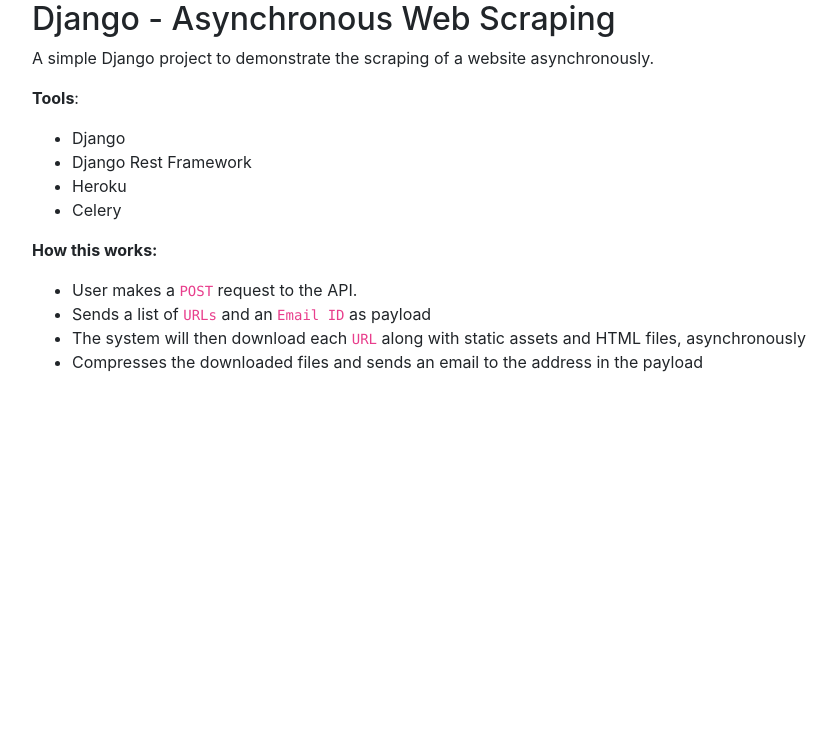
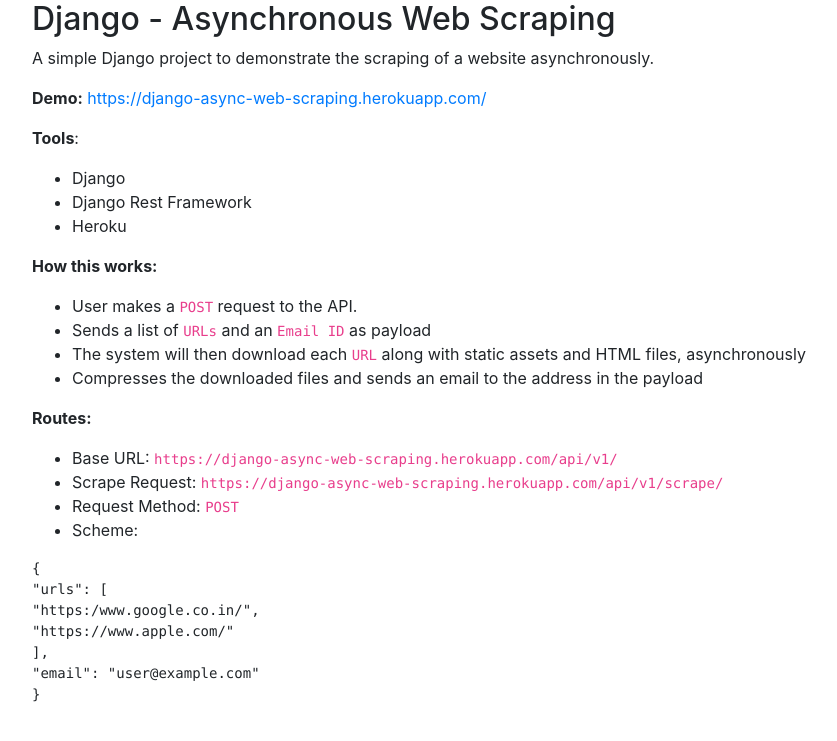
Before and after one commit to PraneethKarnena/django-scraping-api, a Django app: page / in a window 1280 px wide. Shown: the top 741 px of the page, without its empty margins (53-890 px from the left). Run offline with Django 3.2, Linux system fonts and the light colour scheme; some libraries are stand-ins or nearby versions.

Commit message:
update info

```diff
--- a/api/templates/api/home.html
+++ b/api/templates/api/home.html
@@ -14,7 +14,11 @@
     <div class="container">
         <h2 id="djangoasynchronouswebscraping">Django - Asynchronous Web Scraping</h2>
 
-        <p>A simple Django project to demonstrate the scraping of a website asynchronously. </p>
+        <p>A simple Django project to demonstrate the scraping of a website asynchronously.</p>
+
+        <p><strong>Demo:</strong> <a
+                href="https://django-async-web-scraping.herokuapp.com/">https://django-async-web-scraping.herokuapp.com/</a>
+        </p>
 
         <p><strong>Tools</strong>:</p>
 
@@ -24,23 +28,41 @@
             <li>Django Rest Framework</li>
 
             <li>Heroku</li>
-
-            <li>Celery</li>
         </ul>
 
         <p><strong>How this works:</strong></p>
 
         <ul>
-            <li>User makes a <code>POST</code> request to the API. </li>
+            <li>User makes a <code>POST</code> request to the API.</li>
 
             <li>Sends a list of <code>URLs</code> and an <code>Email ID</code> as payload</li>
 
             <li>The system will then download each <code>URL</code> along with static assets and HTML files,
-                asynchronously
-            </li>
+                asynchronously</li>
 
             <li>Compresses the downloaded files and sends an email to the address in the payload</li>
         </ul>
+
+        <p><strong>Routes:</strong></p>
+
+        <ul>
+            <li>Base URL: <code>https://django-async-web-scraping.herokuapp.com/api/v1/</code></li>
+
+            <li>Scrape Request: <code>https://django-async-web-scraping.herokuapp.com/api/v1/scrape/</code></li>
+
+            <li>Request Method: <code>POST</code></li>
+
+            <li>Scheme:</li>
+        </ul>
+
+        <pre><code class="json language-json">{
+"urls": [
+"https:/www.google.co.in/",
+"https://www.apple.com/"
+],
+"email": "user@example.com"
+}
+</code></pre>
     </div>
 </body>
 
```
Also changed, not shown: README.md.
